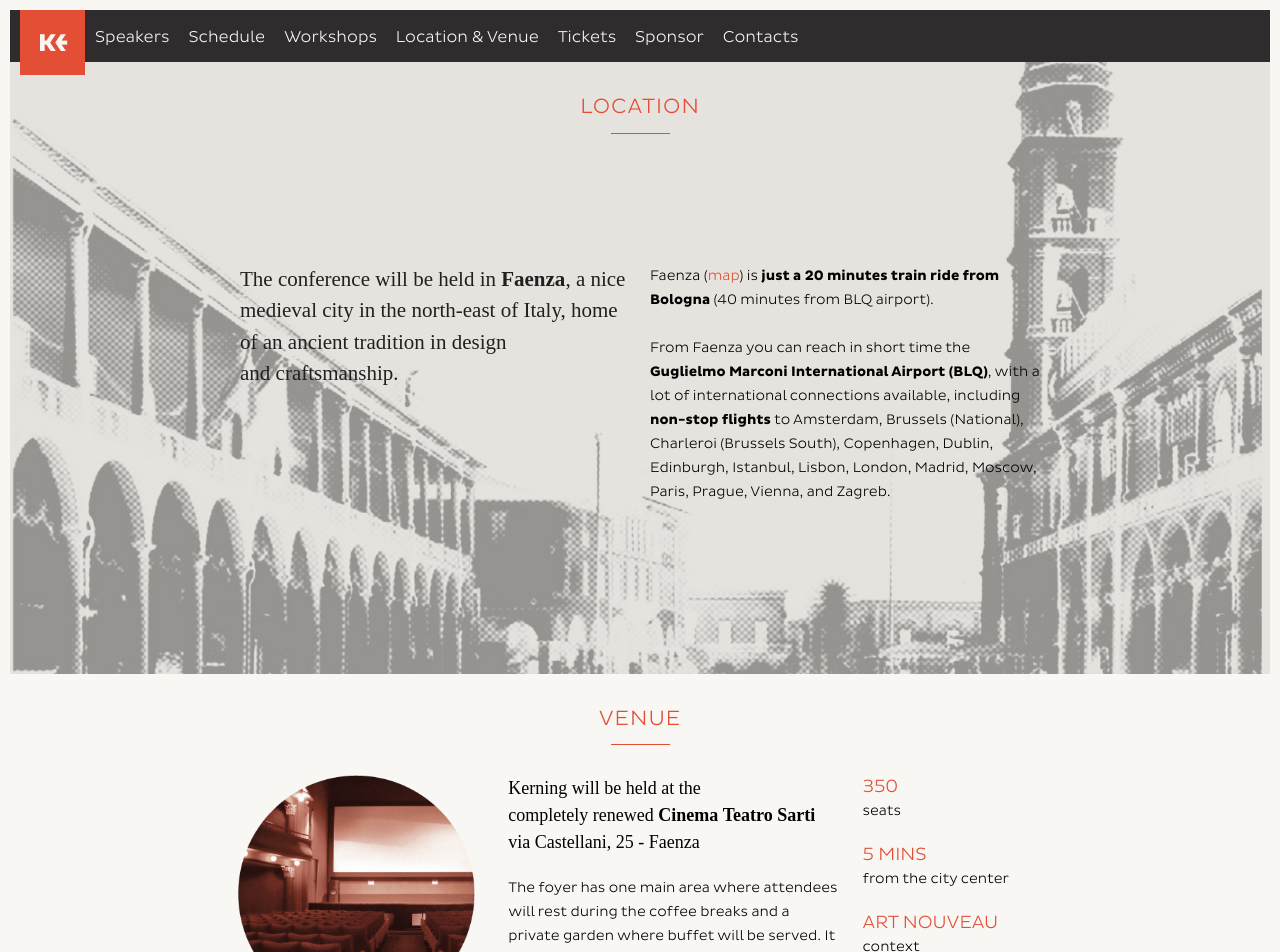
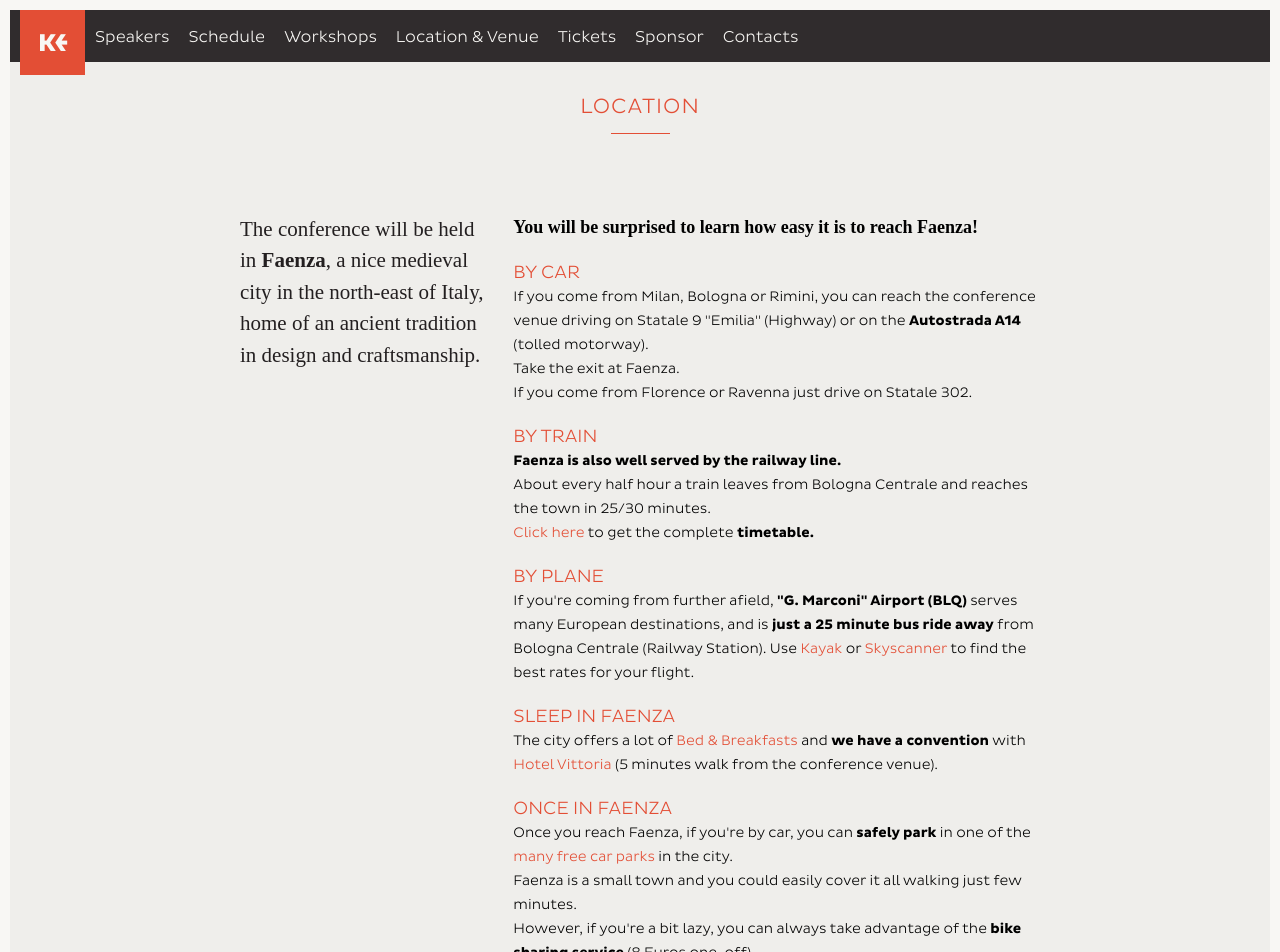
Before and after one commit to GrUSP/2013.kerning.it, a Jekyll site: the page built from location.html, in a window 1280 px wide. Shown: the top 952 px of the page. Built offline with Jekyll 4.4.1, drawn with Linux system fonts in a browser that asks for light colours; nearby versions of some CDN libraries; Markdown is read by kramdown in place of the engine named in the settings; some of the changed text lies outside the part shown.

Commit message:
Updated Location

```diff
--- a/_includes/section-location.html
+++ b/_includes/section-location.html
@@ -2,17 +2,35 @@
 		<div class="wrapper">
 			<h2>Location</h2>
 			<div id="location-abstract">
-				<p class="col">
+
+
+				<div class="col">
 					<span class="intro">The conference will be held in <b>Faenza</b>, a nice medieval city in the north-east of Italy, home of an ancient tradition in&nbsp;design and&nbsp;craftsmanship.</span>
-				</p>
+				</div>
 
-				<p class="col">
-					<!--<b>Faenza (<a href="http://goo.gl/maps/nQILb">map</a>) is placed in the north of Italy well connected to Bologna and Florence stations and&nbsp;airports.</b>-->
-					Faenza (<a href="http://goo.gl/maps/nQILb">map</a>) is <b>just a 20 minutes train ride from Bologna</b> (40 minutes from BLQ airport).
-					<br></br>
-					From Faenza you can reach in short time the <b>Guglielmo Marconi International Airport (BLQ)</b>, with a lot of international connections available, including <b>non-stop flights</b> to Amsterdam, Brussels (National), Charleroi (Brussels South), Copenhagen, Dublin, Edinburgh, Istanbul, Lisbon, London, Madrid, Moscow, Paris, Prague, Vienna,
-					and&nbsp;Zagreb.</b>
-				</p>
+
+
+				<div class="col">
+					<h3>You will be surprised to learn how easy it is to reach&nbsp;Faenza!</h3>
+					<dl>
+						<dt>By Car</dt>
+						<dd>If you come from Milan, Bologna or Rimini, you can reach the conference venue driving on Statale 9 "Emilia" (Highway) or on the <b>Autostrada A14</b> (tolled motorway).<br>Take the exit at Faenza.<br>If you come from Florence or Ravenna just drive on Statale 302.</dd>
+						<dt>By Train</dt>
+						<dd><b>Faenza is also well served by the railway line.</b><br>About every half hour a train leaves from Bologna Centrale and reaches the town in 25/30 minutes.
+<br><a href="http://www.raileurope.com/us/rail/point_to_point/triprequest.htm">Click here</a> to get the complete <b>timetable.</b></dd>
+						<dt>By Plane</dt>
+						<dd>If you're coming from further afield, <b>"G. Marconi" Airport (BLQ)</b> serves many European destinations, and is <b>just a 25 minute bus ride away</b> from Bologna Centrale (Railway Station). Use <a href="http://www.kayak.com/">Kayak</a> or <a href="http://www.skyscanner.com/">Skyscanner</a> to find the best rates for your flight.</dd>
+
+
+<dt>Sleep in Faenza</dt>
+<dd>The city offers a lot of <a href="http://www.booking.com/searchresults.en-gb.html?aid=340631;label=faenza-ViC59dxm7FYx4bhvu8%2AwCwS14900678625%3Apl%3Ata%3Ap1%3Ap2%3Aac%3Aap1t1%3Aneg;sid=6d2f802332bbfdc87ec44ccd0f19243f;dcid=1;city=-117144;redirected_from_city=1;src=city">Bed &amp; Breakfasts</a> and <b>we have a convention</b> with <a href="http://www.hotel-vittoria.com/english/index.html">Hotel Vittoria</a> (5 minutes walk from the conference venue). </dd>
+<dt>Once in Faenza</dt>
+<dd>Once you reach Faenza, if you're by car, you can <b>safely park</b> in one of the <a href="http://translate.google.it/translate?sl=it&tl=en&js=n&prev=_t&hl=it&ie=UTF-8&eotf=1&u=http%3A%2F%2Fwww.comune.faenza.ra.it%2FCitta%2FMuoversi-a-Faenza%2FParcheggi">many free car parks</a> in the city. <br>
+
+Faenza is a small town and you could easily cover it all walking just few minutes.</br>
+However, if you're a bit lazy, you can always take advantage of the <b>bike sharing service</b> (8 Euros one-off).<br> <a href="http://translate.google.it/translate?sl=it&tl=en&js=n&prev=_t&hl=it&ie=UTF-8&eotf=1&u=http%3A%2F%2Fwww.comune.faenza.ra.it%2FCitta%2FMuoversi-a-Faenza%2FServizio-bici-pubbliche&act=url">Click here for more informations</a>.</dd>
+					</dl>
+				</div>
 			</div>
 		</div>
 	</div>
--- a/css/layout.css
+++ b/css/layout.css
@@ -663,7 +663,6 @@
 #location {
   padding: 30px 0 70px 0;
   background-color: #efeeeb;
-  background: url("../img/bg-location.jpg") center center no-repeat;
   background-size: cover;
 }
 #location-abstract {
@@ -698,6 +697,28 @@
   font-weight: 700;
   font-size: 1em;
   line-height: 1.5em;
+}
+#location-abstract h3 {
+  font-family: "adelle", serif;
+  font-weight: 700;
+  font-size: 1em;
+  line-height: 1.5em;
+  font-size: 18px;
+  margin: 0 0 20px 0;
+}
+#location-abstract h3 b {
+  font-family: "adelle", serif;
+  font-weight: 700;
+  font-size: 1em;
+  line-height: 1.5em;
+}
+#location-abstract dl dt {
+  color: #e34e35;
+  font-size: 18px;
+  text-transform: uppercase;
+}
+#location-abstract dl dd {
+  margin-bottom: 20px;
 }
 #venue {
   padding: 30px 0;
@@ -1290,15 +1311,21 @@
     width: 66.66666666666666%;
     margin: 0 ;
     margin-left: 16.666666666666664%;
-    padding: 100px 0;
+    padding: 50px 0;
   }
   #location-abstract .col {
     display: inline;
     float: left;
-    width: 50%;
+    width: 33.33333333333333%;
     margin: 0 ;
     text-align: left;
     padding: 0 10px;
+  }
+  #location-abstract .col:last-child {
+    display: inline;
+    float: left;
+    width: 66.66666666666666%;
+    margin: 0 0%;
   }
   #venue-abstract {
     display: inline;
```
Also changed, not shown: less/layout.less (+25 -3 lines).
